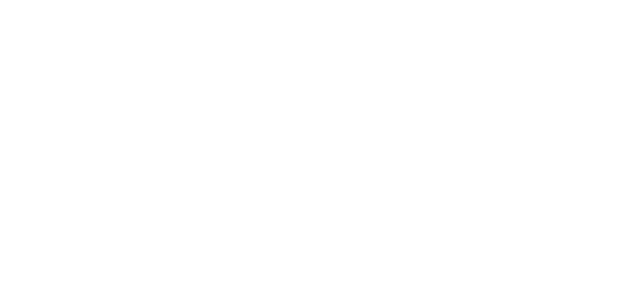
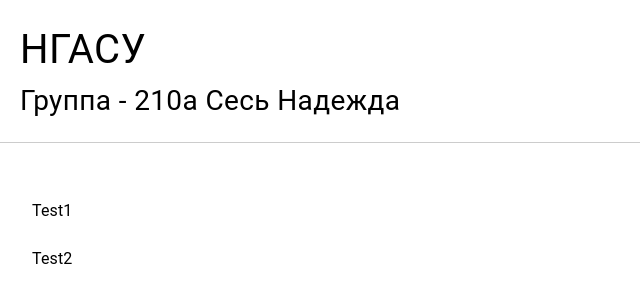
Before and after one commit to vir2oz4y/reactApp210a, a React (Create React App) app: page /#/SesNV in a window 1280 px wide. Before the commit this address had no page. Shown: the top 302 px of the page, without its empty margins (0-640 px from the left). Built offline with nearby package versions, Linux system fonts and the light colour scheme.

Commit message:
работа

```diff
--- a/src/Pages/Route/RouteComponent.tsx
+++ b/src/Pages/Route/RouteComponent.tsx
@@ -6,6 +6,12 @@ import {
 import MainPage from "../MainPage";
 import StudentsPage from "../StudentsPage";
 import KryuchkovNickPage from "../StudentPage/KryuchkovNick/KryuchkovNickPage";
+import BurlakAD from "../StudentPage/BurlakAD/BurlakAD";
+import SesNV from "../StudentPage/SesNV/SesNV";
+import {default as Burlak1} from "../StudentPage/BurlakAD/Test1/test1page";
+import {default as Burlak2} from "../StudentPage/BurlakAD/Test2/test2page";
+import {default as Ses1} from "../StudentPage/SesNV/Test1/test1page";
+import {default as Ses2} from "../StudentPage/SesNV/Test2/test2page";
 
 const RouteComponent = () => {
     return (
@@ -14,7 +20,15 @@ const RouteComponent = () => {
                 <Route path="/" element={<MainPage/>}>
                     <Route index element={<StudentsPage/>} />
 
-                    <Route path={'teacher'} element={<KryuchkovNickPage/>} />
+                    <Route path={'BurlakAD'} element={<BurlakAD/>}>
+                        <Route path={'test1'} element={<Burlak1/>} />
+                        <Route path={'test2'} element={<Burlak2/>} />
+                    </Route>
+                    <Route path={'SesNV'} element={<SesNV/>} >
+                        <Route path={'test1'} element={<Ses1/>} />
+                        <Route path={'test2'} element={<Ses2/>} />
+                    </Route>
+
                 </Route>
             </Routes>
         </HashRouter>
--- a/src/Pages/StudentPage/BurlakAD/BurlakAD.tsx
+++ b/src/Pages/StudentPage/BurlakAD/BurlakAD.tsx
@@ -0,0 +1,20 @@
+import React from 'react';
+import Header from "../../../Components/Header/Header";
+import ContentBlock from "../../../Components/ContentBlock/ContentBlock";
+import Menu from "./Menu/Menu";
+import {Outlet} from "react-router-dom";
+
+const BurlakAD = () => {
+    return (
+        <div>
+            <Header studentFio={'Бурлак Александр'}/>
+
+            <ContentBlock>
+                <Menu/>
+                <Outlet/>
+            </ContentBlock>
+        </div>
+    );
+};
+
+export default BurlakAD;
--- a/src/Pages/StudentPage/BurlakAD/Menu/Menu.tsx
+++ b/src/Pages/StudentPage/BurlakAD/Menu/Menu.tsx
@@ -0,0 +1,31 @@
+import React from 'react';
+import List from '@mui/material/List';
+import ListItem from '@mui/material/ListItem';
+import ListItemButton from '@mui/material/ListItemButton';
+import ListItemText from '@mui/material/ListItemText';
+import {useNavigate} from "react-router-dom";
+const Menu = () => {
+
+    const navigate = useNavigate();
+
+    return (
+                <List>
+                    <ListItem disablePadding>
+                        <ListItemButton
+                        onClick={()=>navigate('Test1')}
+                        >
+                            <ListItemText primary="Test1" />
+                        </ListItemButton>
+                    </ListItem>
+                    <ListItem disablePadding>
+                        <ListItemButton
+                            onClick={()=>navigate('Test2')}
+                        >
+                            <ListItemText primary="Test2" />
+                        </ListItemButton>
+                    </ListItem>
+                </List>
+    );
+};
+
+export default Menu;
--- a/src/Pages/StudentPage/BurlakAD/Test1/test1page.tsx
+++ b/src/Pages/StudentPage/BurlakAD/Test1/test1page.tsx
@@ -0,0 +1,11 @@
+import React from 'react';
+
+const Test1Page = () => {
+    return (
+        <div>
+            test1
+        </div>
+    );
+};
+
+export default Test1Page;
--- a/src/Pages/StudentPage/BurlakAD/Test2/test2page.tsx
+++ b/src/Pages/StudentPage/BurlakAD/Test2/test2page.tsx
@@ -0,0 +1,11 @@
+import React from 'react';
+
+const Test2Page = () => {
+    return (
+        <div>
+           test2
+        </div>
+    );
+};
+
+export default Test2Page;
--- a/src/Pages/StudentPage/SesNV/Menu2/Menu2.tsx
+++ b/src/Pages/StudentPage/SesNV/Menu2/Menu2.tsx
@@ -0,0 +1,34 @@
+import React from 'react';
+import TextField from '@mui/material/TextField';
+import Button from '@mui/material/Button';
+import List from '@mui/material/List';
+import ListItem from '@mui/material/ListItem';
+import ListItemButton from '@mui/material/ListItemButton';
+import ListItemText from '@mui/material/ListItemText';
+import {useNavigate} from "react-router-dom";
+
+
+const Menu2 = () => {
+    const navigate = useNavigate();
+
+    return (
+        <List>
+            <ListItem disablePadding>
+                <ListItemButton
+                    onClick={()=>navigate('Test1')}
+                >
+                    <ListItemText primary="Test1" />
+                </ListItemButton>
+            </ListItem>
+            <ListItem disablePadding>
+                <ListItemButton
+                    onClick={()=>navigate('Test2')}
+                >
+                    <ListItemText primary="Test2" />
+                </ListItemButton>
+            </ListItem>
+        </List>
+    );
+};
+
+export default Menu2;
--- a/src/Pages/StudentPage/SesNV/SesNV.tsx
+++ b/src/Pages/StudentPage/SesNV/SesNV.tsx
@@ -0,0 +1,20 @@
+import React from 'react';
+import Header from "../../../Components/Header/Header";
+import ContentBlock from "../../../Components/ContentBlock/ContentBlock";
+import Menu2 from "./Menu2/Menu2";
+import {Outlet} from "react-router-dom";
+
+const SesNV = () => {
+    return (
+        <div>
+            <Header studentFio={'Сесь Надежда'}/>
+
+            <ContentBlock>
+                <Menu2/>
+                <Outlet/>
+            </ContentBlock>
+        </div>
+    );
+};
+
+export default SesNV;
--- a/src/Pages/StudentPage/SesNV/Test1/test1page.tsx
+++ b/src/Pages/StudentPage/SesNV/Test1/test1page.tsx
@@ -0,0 +1,11 @@
+import React from 'react';
+
+const Test1Page = () => {
+    return (
+        <div>
+            test123
+        </div>
+    );
+};
+
+export default Test1Page;
--- a/src/Pages/StudentPage/SesNV/Test2/test2page.tsx
+++ b/src/Pages/StudentPage/SesNV/Test2/test2page.tsx
@@ -0,0 +1,11 @@
+import React from 'react';
+
+const Test2Page = () => {
+    return (
+        <div>
+            test232
+        </div>
+    );
+};
+
+export default Test2Page;
--- a/src/Pages/StudentsPage.tsx
+++ b/src/Pages/StudentsPage.tsx
@@ -11,17 +11,17 @@ const StudentsPage = () => {
             <Stack direction="row" spacing={2} padding={'1em'}>
 
                 <StudentElement
-                    fio={'Крючков Николай Алексеевич'}
-                    description={'Middle fullstack developer'}
-                    imageSrc={'https://sky.pro/media/wp-content/uploads/2022/03/glavnaya-9-1.png'}
-                    navigateTo={'/teacher'}
+                    fio={'Сесь Надежда Владимировна'}
+                    description={'Fullstack developer'}
+                    imageSrc={'https://sun6-20.userapi.com/s/v1/ig1/yjQgheEobaUdohztWoxMfvzfJMKZ4zoYD2gv3hoyseFRMmFML82IVIzdbQOz8ZFD9JRKVt-Q.jpg?size=1176x1176&quality=96&crop=3,101,1176,1176&ava=1'}
+                    navigateTo={'SesNV'}
                 />
 
                 <StudentElement
-                    fio={'Крючков Николай Алексеевич'}
-                    description={'Middle fullstack developer'}
-                    imageSrc={'https://sky.pro/media/wp-content/uploads/2022/03/glavnaya-9-1.png'}
-                    navigateTo={'/teacher'}
+                    fio={'Бурлак Александр Дмитриевич'}
+                    description={'Middle developer'}
+                    imageSrc={'https://vraki.net/sites/default/files/inline/images/29_21.jpg'}
+                    navigateTo={'BurlakAD'}
                 />
 
             </Stack>
```
